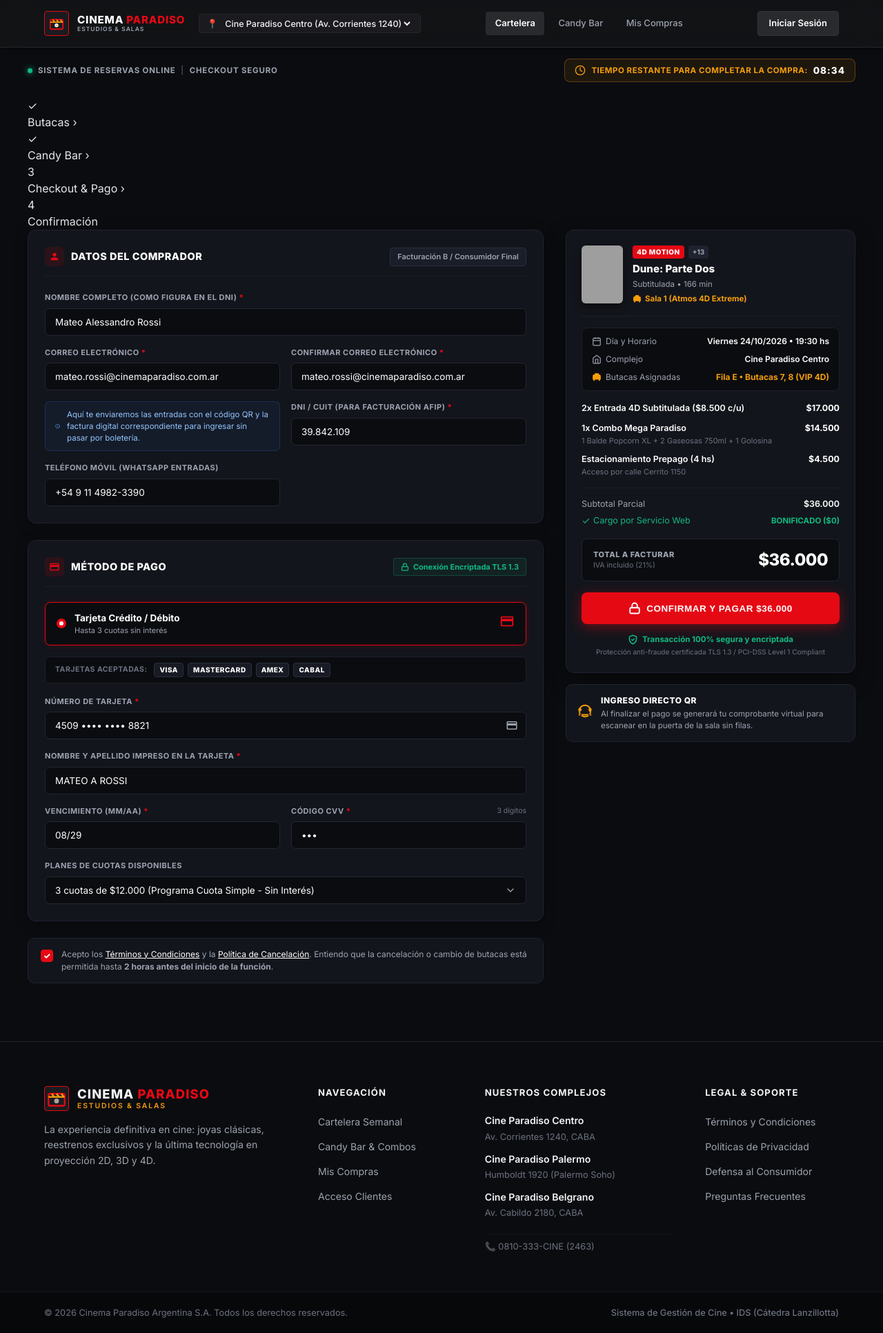
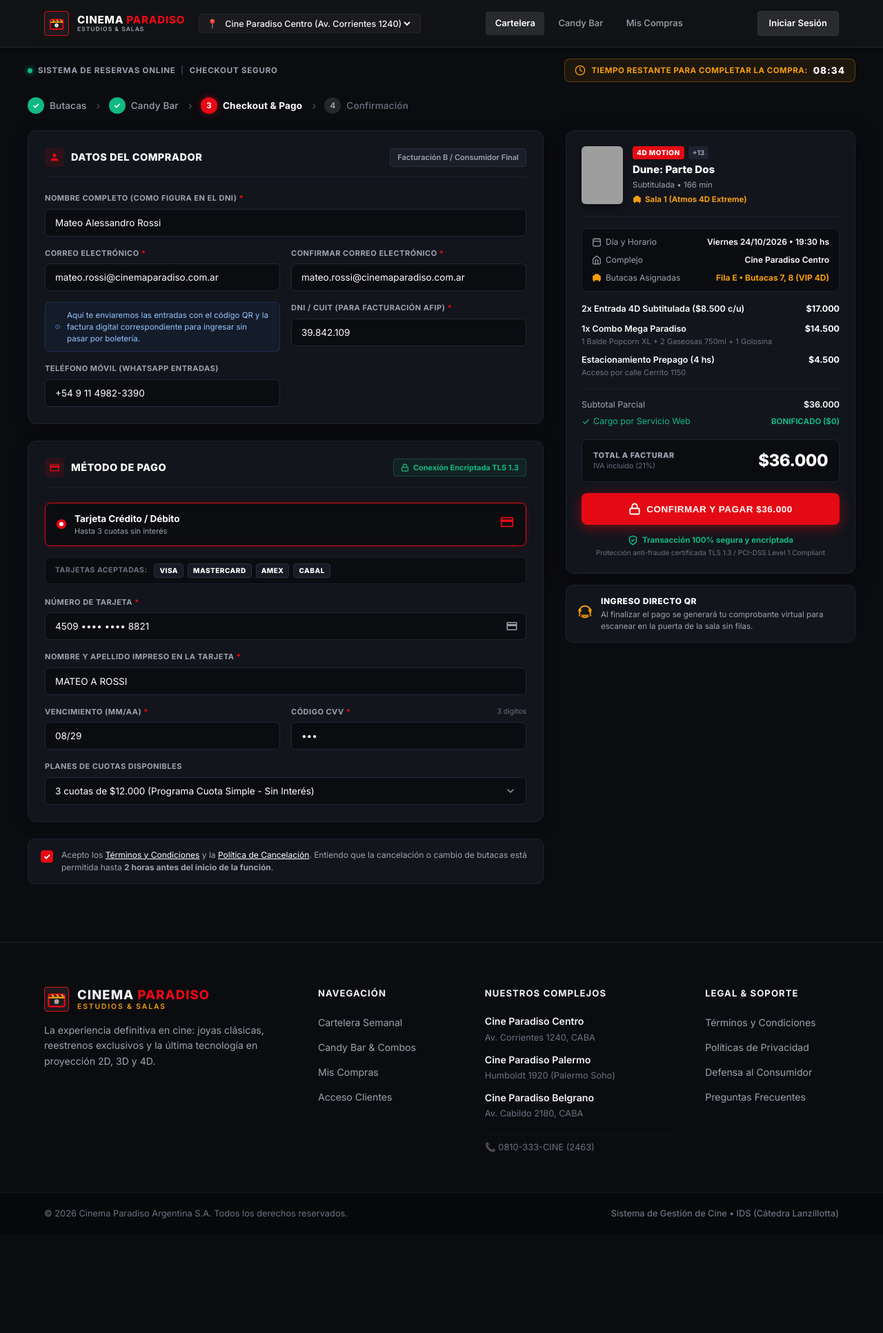
Before and after one commit to fcamporaa/IDS_ProyectoFinal_equipo10, a Flask app: page /compra/checkout in a window 1280 px wide. Shown: the whole page at 69% size. After the commit the page ends 1767 px from the top, so only its background shows below. Run offline with Flask 3, Linux system fonts and the light colour scheme; parts of the project's set-up code (start-up, migrations or seed data) failed here and were passed over; grey boxes are pictures that could not be loaded.

Commit message:
[FRONTEND] Importar hoja de estilos stepper.css en style.css (#FixStepper)

```diff
--- a/frontend/static/css/style.css
+++ b/frontend/static/css/style.css
@@ -15,6 +15,7 @@
 @import "components/hero_destacado.css";
 @import "components/footer.css";
 @import "components/button.css";
+@import "components/stepper.css";
 @import "components/kpi_card.css";
 @import "components/tabla_dashboard.css";
 @import "components/filtros_dashboard.css";
```
